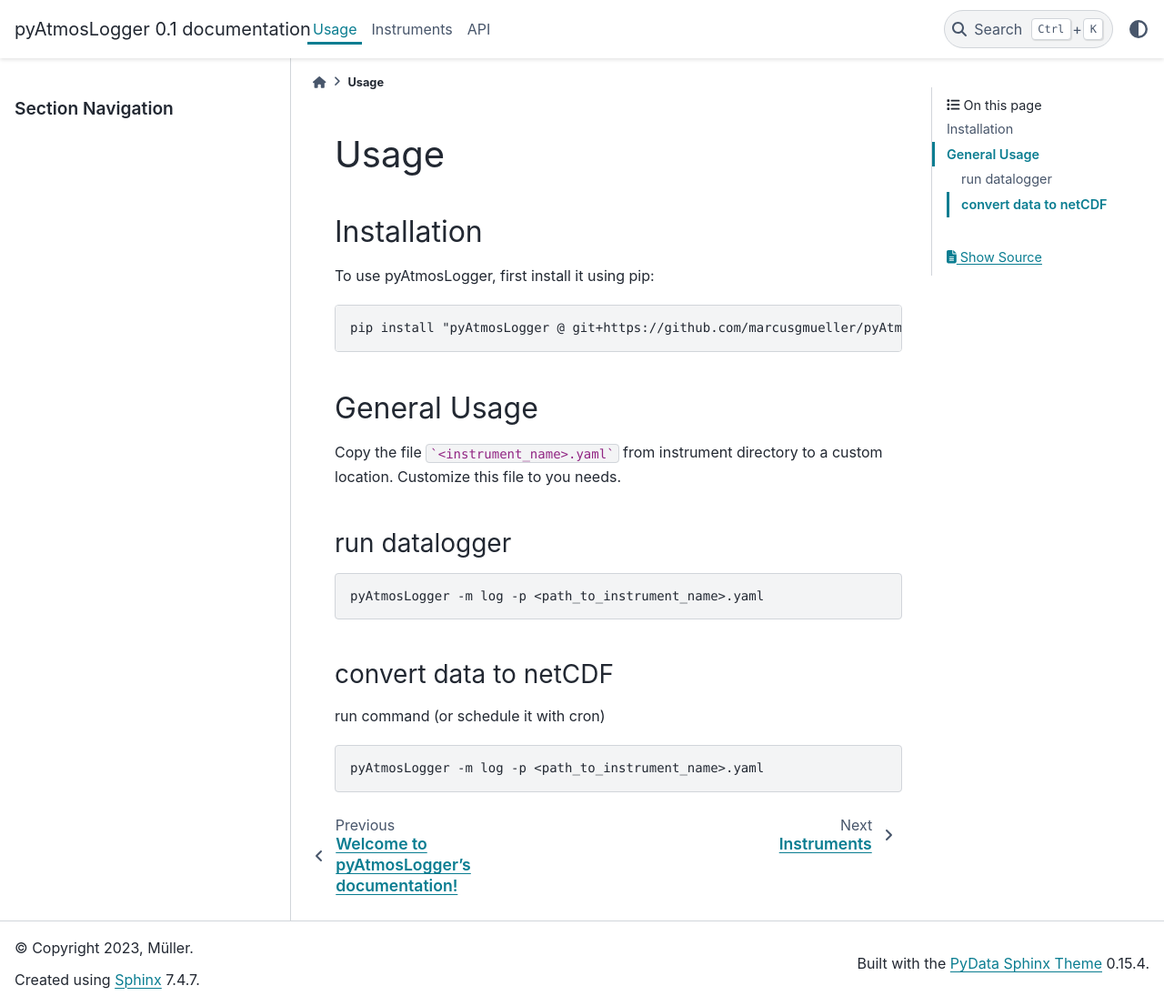
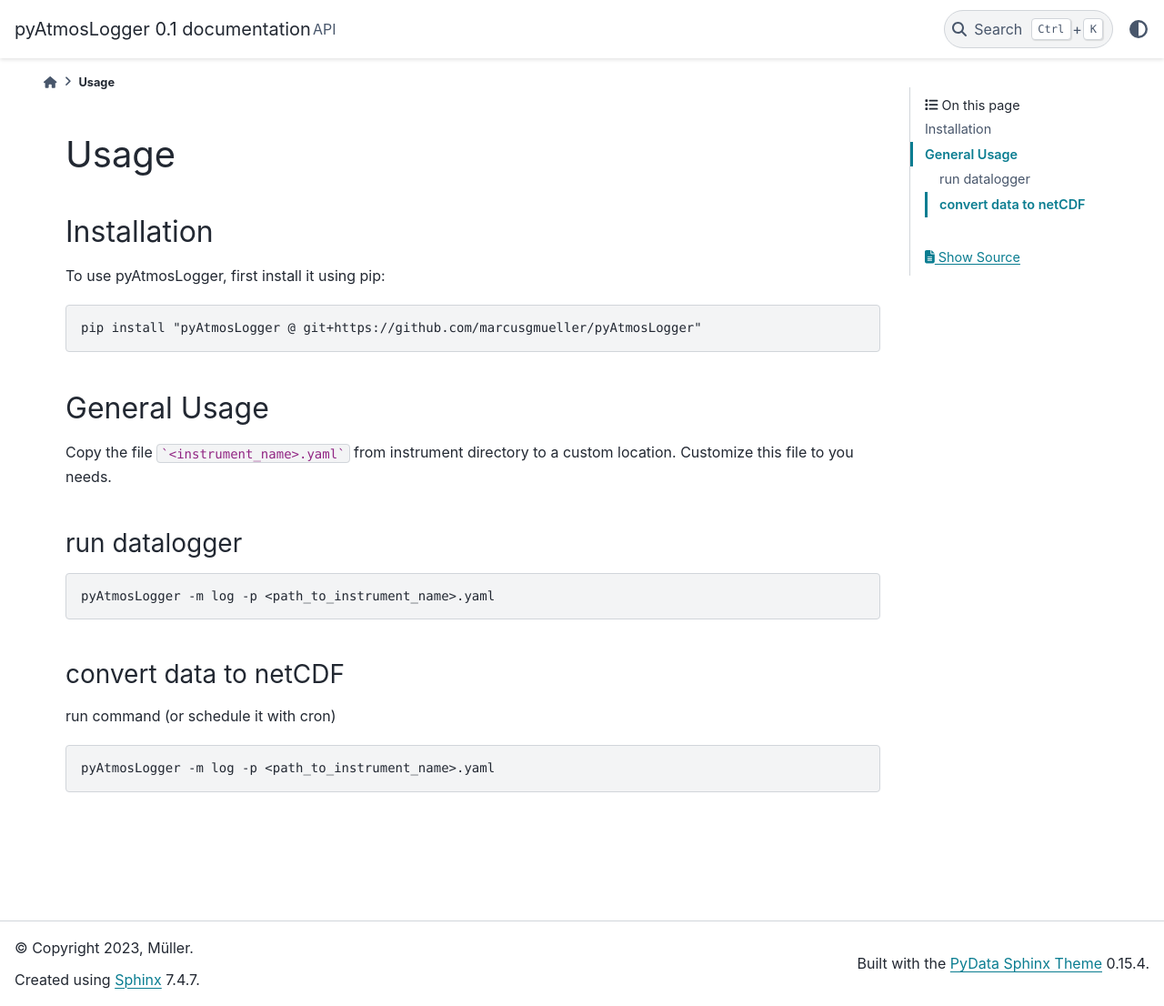
Before and after one commit to marcusgmueller/pyAtmosLogger, a Sphinx documentation site: the page built from docs/source/usage.rst, in a window 1280 px wide and 1106 px high. Shown: the whole window at 91% size. Built offline with Sphinx 7.4.7 and the PyData theme 0.15.4, drawn with Linux system fonts in a browser that asks for light colours; pages that are not in the unit, such as notebooks, are missing from menus.

Commit message:
Update index.rst

```diff
--- a/docs/source/index.rst
+++ b/docs/source/index.rst
@@ -15,6 +15,7 @@
 
 .. toctree::
 
-   usage
-   instruments
+   installation
+   CLI
    api
+   changelog
```
